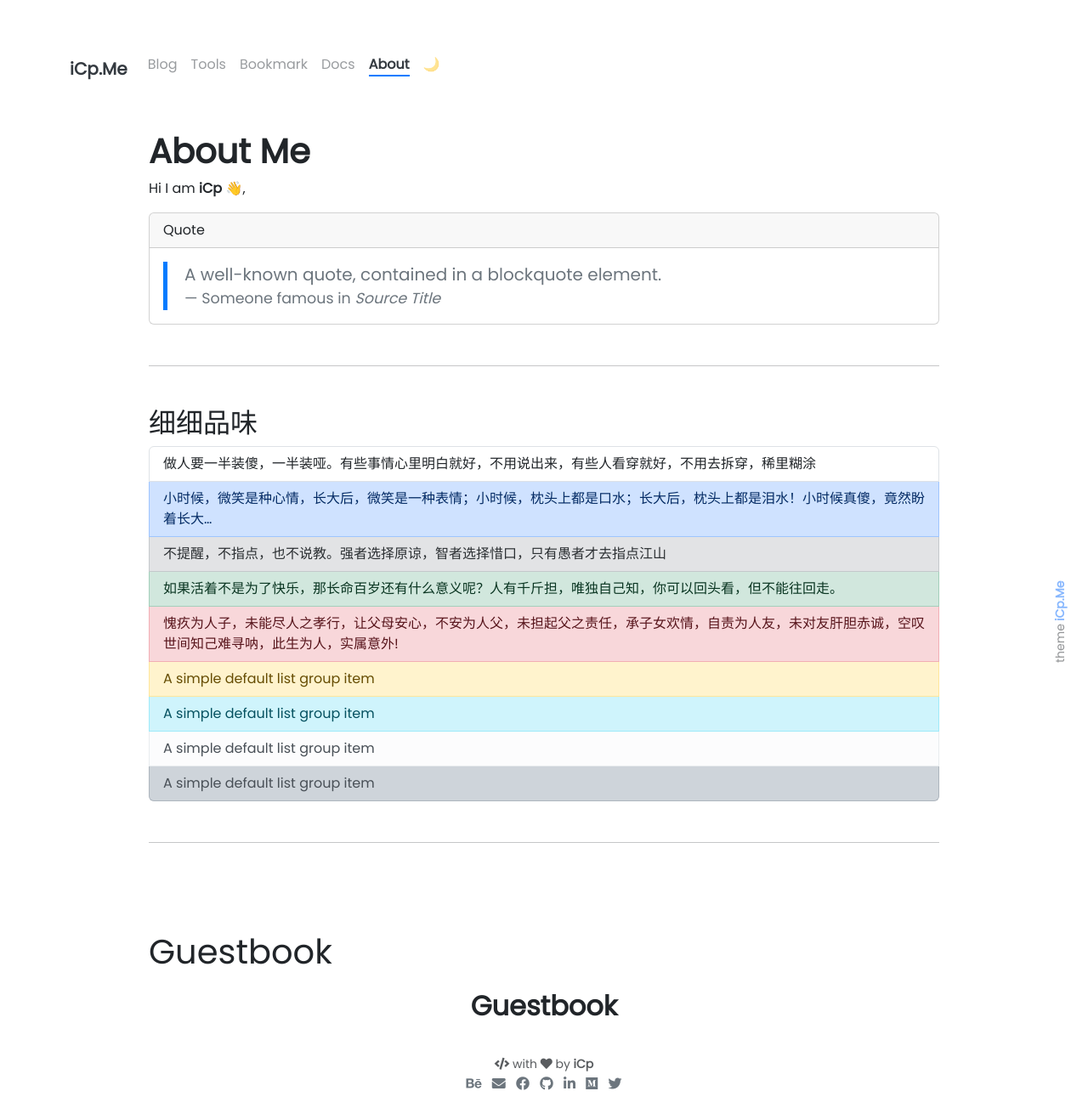
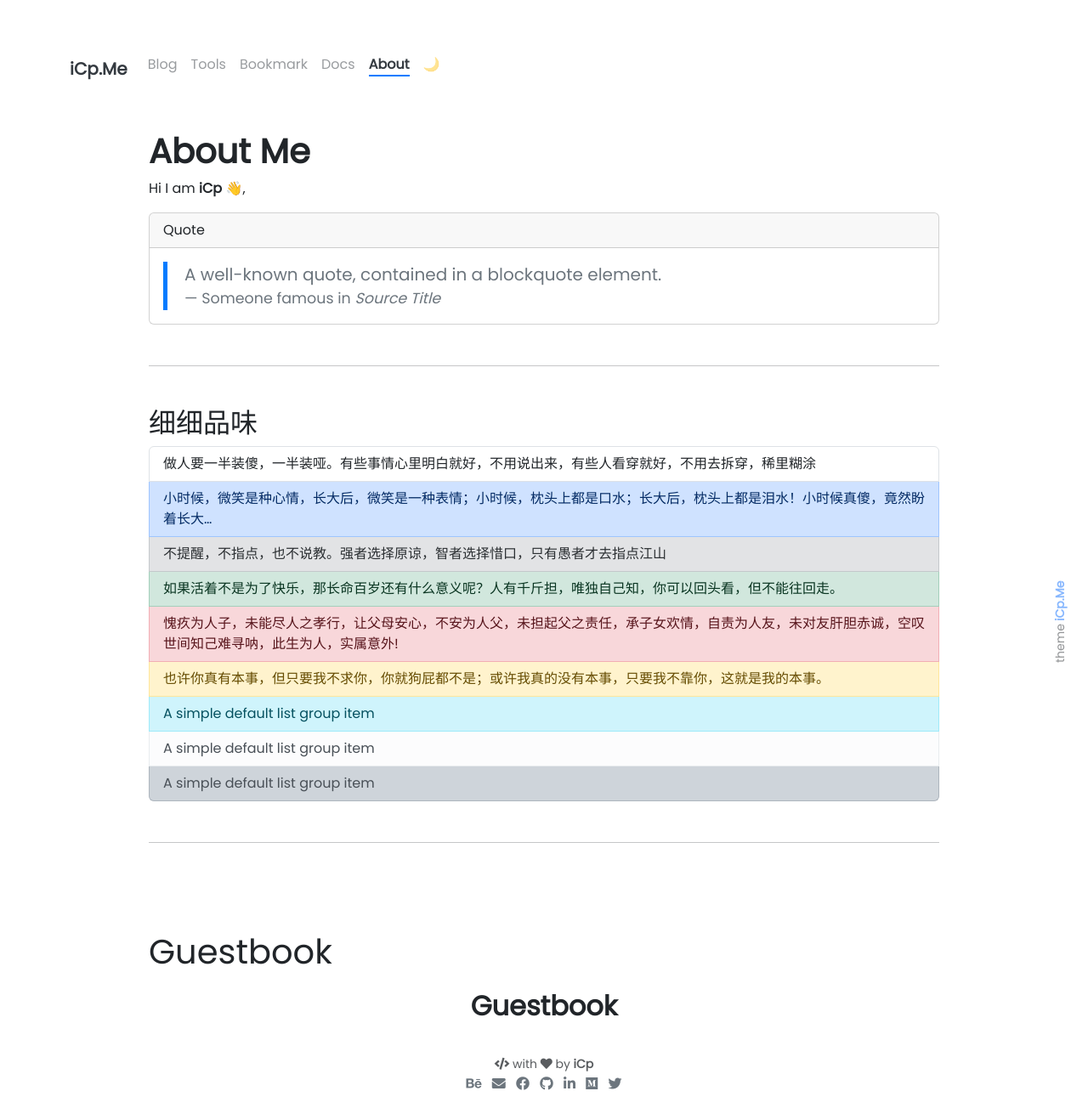
Before and after one commit to WorkSpacesPro/icp, a Jekyll site: the page built from pages/about.md, in a window 1280 px wide. Shown: the whole page at 85% size. Built offline with Jekyll 4.4.1, drawn with Linux system fonts in a browser that asks for light colours; emoji names are drawn with the system emoji font; comment, search, counter and statistics services are not loaded.

Commit message:
Update about.md

```diff
--- a/pages/about.md
+++ b/pages/about.md
@@ -28,7 +28,7 @@ Hi I am **{{ site.author.name }}** :wave:,<br>
   <div class="list-group-item list-group-item-action list-group-item-secondary">不提醒，不指点，也不说教。强者选择原谅，智者选择惜口，只有愚者才去指点江山</div>
   <div class="list-group-item list-group-item-action list-group-item-success">如果活着不是为了快乐，那长命百岁还有什么意义呢？人有千斤担，唯独自己知，你可以回头看，但不能往回走。</div>
   <div class="list-group-item list-group-item-action list-group-item-danger">愧疚为人子，未能尽人之孝行，让父母安心，不安为人父，未担起父之责任，承子女欢情，自责为人友，未对友肝胆赤诚，空叹世间知己难寻呐，此生为人，实属意外!</div>
-  <div class="list-group-item list-group-item-action list-group-item-warning">A simple default list group item</div>
+  <div class="list-group-item list-group-item-action list-group-item-warning">也许你真有本事，但只要我不求你，你就狗屁都不是；或许我真的没有本事，只要我不靠你，这就是我的本事。</div>
   <div class="list-group-item list-group-item-action list-group-item-info">A simple default list group item</div>
   <div class="list-group-item list-group-item-action list-group-item-light">A simple default list group item</div>
   <div class="list-group-item list-group-item-action list-group-item-dark">A simple default list group item</div>
```
